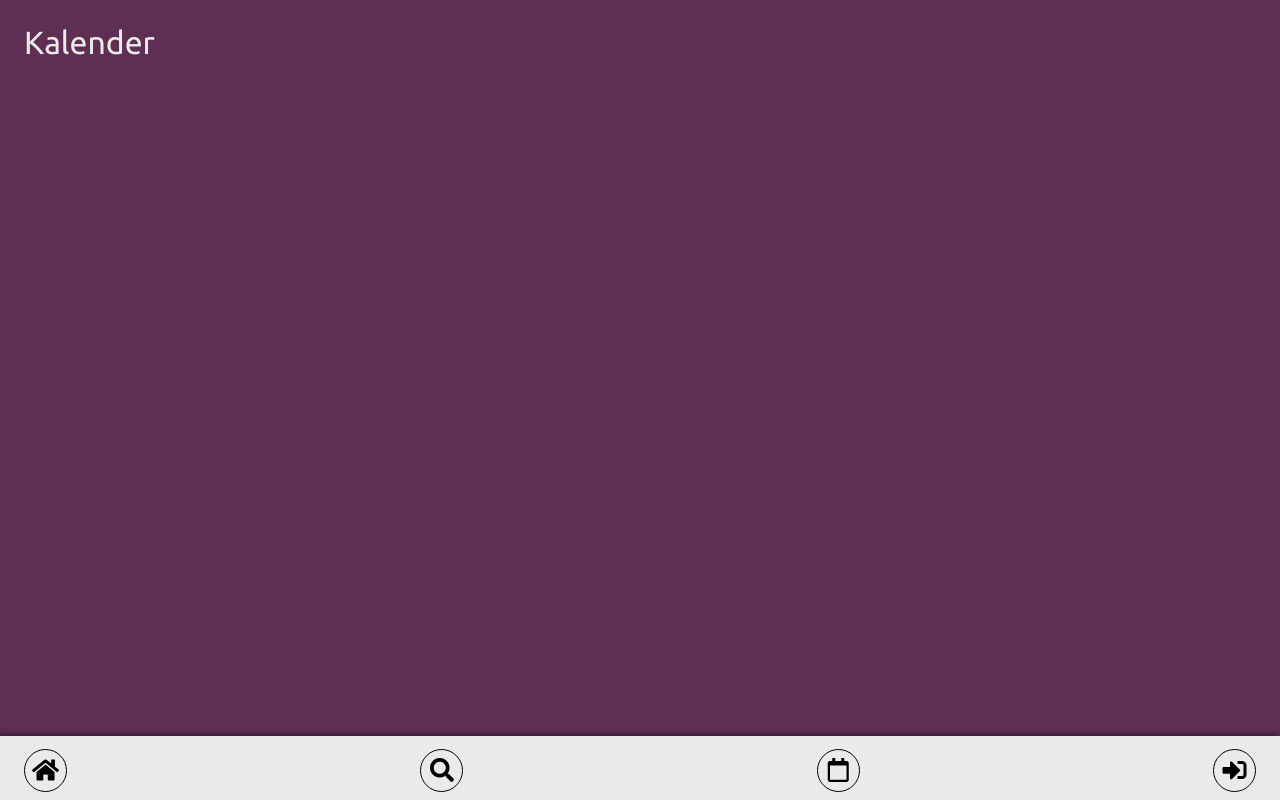
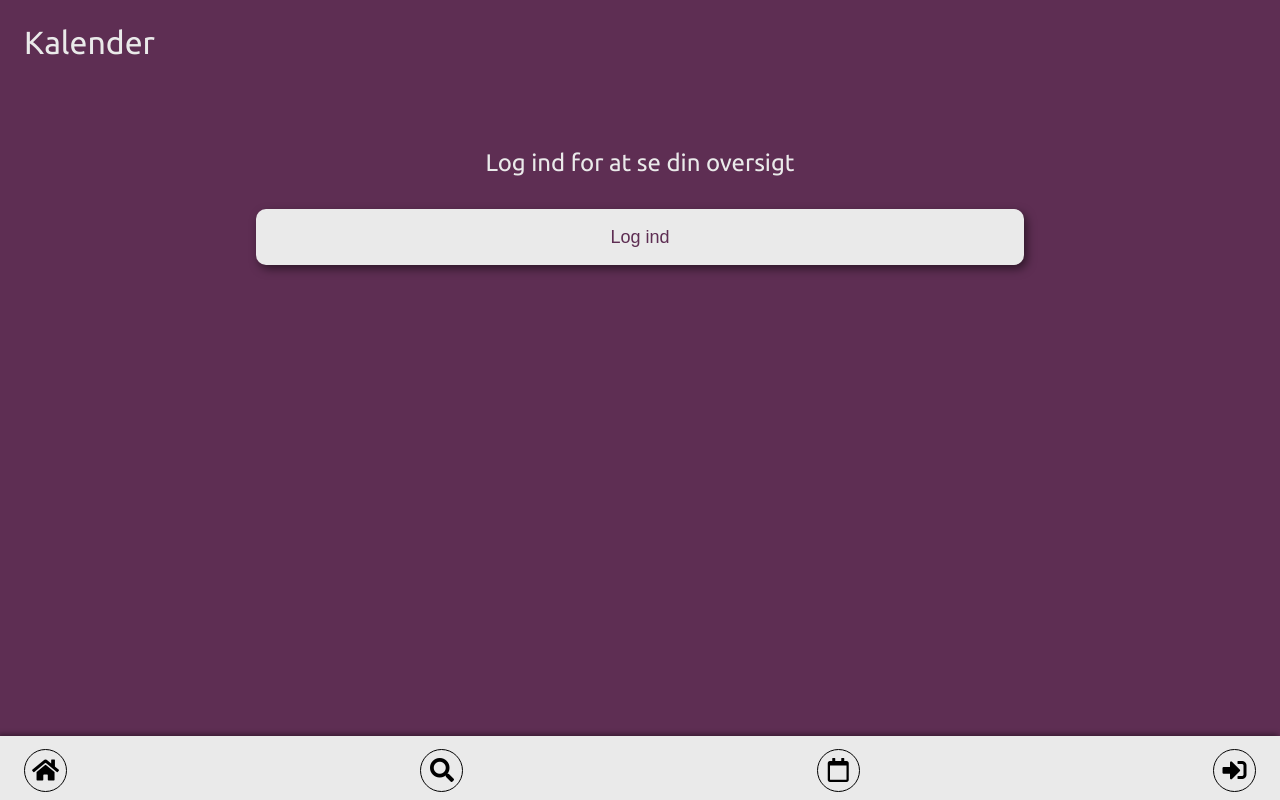
Before and after one commit to elisabethasbaek/Eksamen, a React (Create React App) app: page /kalender in a window 1280 px wide. Built offline with nearby package versions, Linux system fonts and the light colour scheme; no server answers.

Commit message:
knap til at logge ind ved kalender

```diff
--- a/src/Pages/Kalender.js
+++ b/src/Pages/Kalender.js
@@ -5,6 +5,8 @@ import KalenderUser from "../Components/KalenderUser";
 import KalenderInstructor from "../Components/KalenderInstructor";
 import Heading from "../Components/Heading";
 import Menu from "../Components/Menu";
+import Button from "../Components/Button";
+import { Link } from "@reach/router";
 
 export default function Kalender(){
     var [userCookie, setUserCookie] = useState("");
@@ -46,19 +48,30 @@ export default function Kalender(){
             console.error(error);
         })
     }, [setUser, userCookie.userId, userCookie.token]);
-    console.log(user);
+
+    function UserType(){
+        if(userCookie.role === "default"){
+            return(
+                <KalenderUser />
+            )
+        }
+
+        if(userCookie.role === "instructor"){
+            return(
+                <KalenderInstructor />
+            )
+
+        }
+    }
 
     return(
         <main className="kalender">
             <Heading text="Kalender" />
 
-            {userCookie.role === "default"
-            ? <KalenderUser />
-            : null}
 
-            {userCookie.role === "instructor"
-            ? <KalenderInstructor />
-            : null}
+            {!userCookie
+            ? <><p className="kalender__errorText">Log ind for at se din oversigt</p><Link to="/login" className="kalender__loginLink"><Button text="Log ind" /></Link></>
+            : UserType()}
 
             <Menu />
         </main>
--- a/src/Pages/Styling/Kalender.scss
+++ b/src/Pages/Styling/Kalender.scss
@@ -3,4 +3,23 @@
 .kalender{
     background-color: $accentColorDark;
     min-height: 100vh;
+
+    &__errorText{
+        text-align: center;
+        font-size: $fontSizeMedium;
+        color: $primaryColor;
+        margin: 10vh $mainPadding 2rem $mainPadding;
+    }
+
+    &__loginLink{
+        display: grid;
+        text-decoration: none;
+
+        .button{
+            color: $accentColorDark;
+            background-color: $primaryColor;
+            width: 60%;
+        }
+    }
+
 }
```
